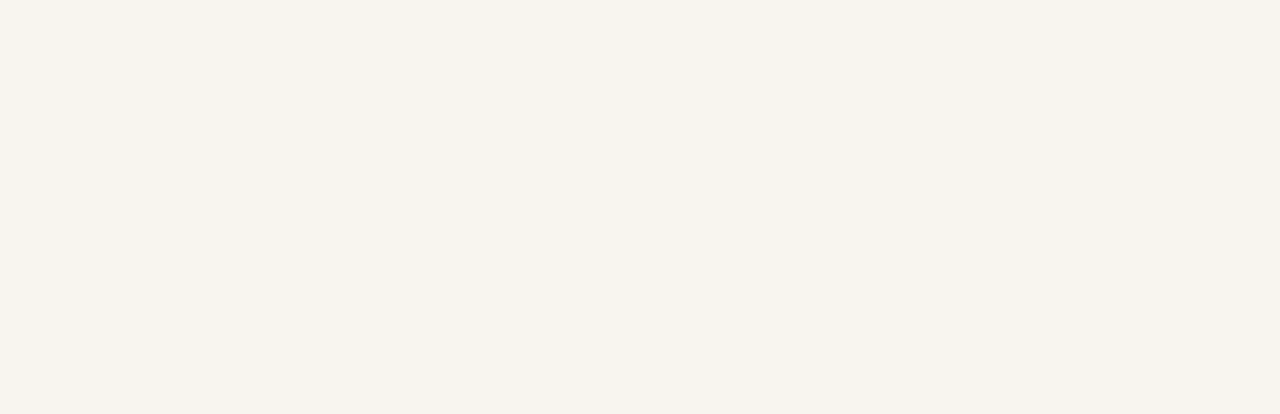
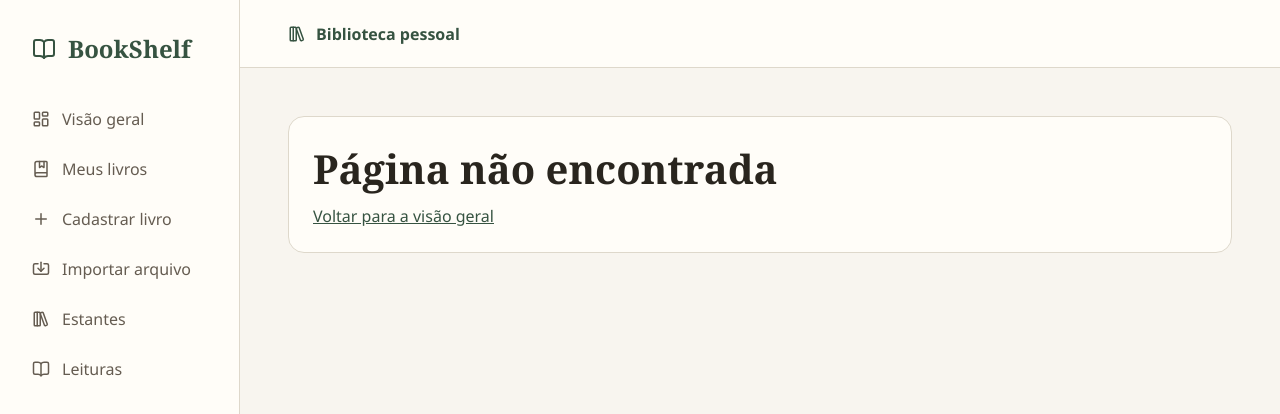
Before and after one commit to Ry4nBR/readverse, a React (Vite) app: page /biblioteca/1 in a window 1280 px wide. Before the commit this address had no page. Shown: the top 414 px of the page. Built offline with nearby package versions, Linux system fonts and the light colour scheme.

Commit message:
feat: trata rotas não encontradas

```diff
--- /dev/null
+++ b/src/pages/NotFoundPage.jsx
@@ -0,0 +1,11 @@
+import { Link } from 'react-router-dom'
+import styles from './SectionPage.module.css'
+
+export default function NotFoundPage() {
+  return (
+    <section className={styles.section}>
+      <h1>Página não encontrada</h1>
+      <Link to="/">Voltar para a visão geral</Link>
+    </section>
+  )
+}
--- a/src/routes/AppRoutes.jsx
+++ b/src/routes/AppRoutes.jsx
@@ -2,6 +2,7 @@ import { Route, Routes } from 'react-router-dom'
 import LibraryLayout from '../layouts/LibraryLayout.jsx'
 import DashboardPage from '../pages/DashboardPage.jsx'
 
+import NotFoundPage from '../pages/NotFoundPage.jsx'
 import SectionPage from '../pages/SectionPage.jsx'
 import { sections } from './sections.js'
 
@@ -13,6 +14,7 @@ export default function AppRoutes() {
         {sections.map(({ to, label }) => (
           <Route key={to} path={to} element={<SectionPage title={label} />} />
         ))}
+        <Route path="*" element={<NotFoundPage />} />
       </Route>
     </Routes>
   )
```
